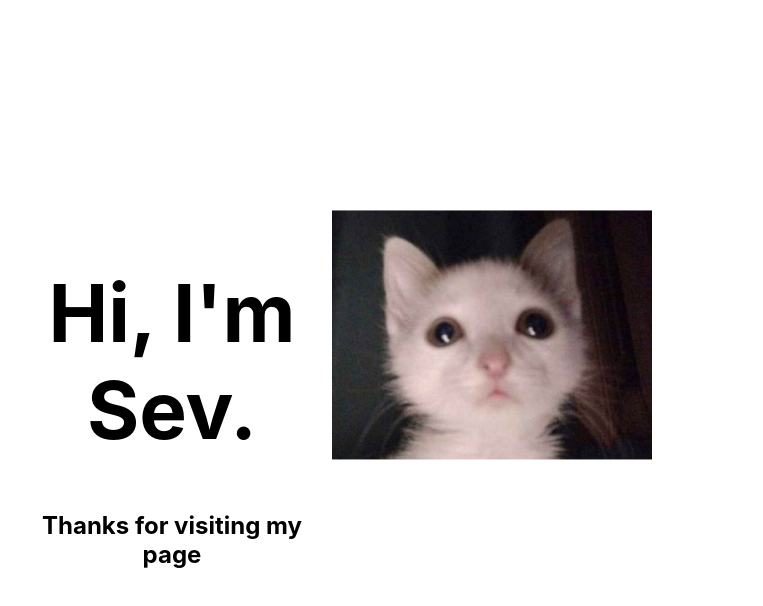
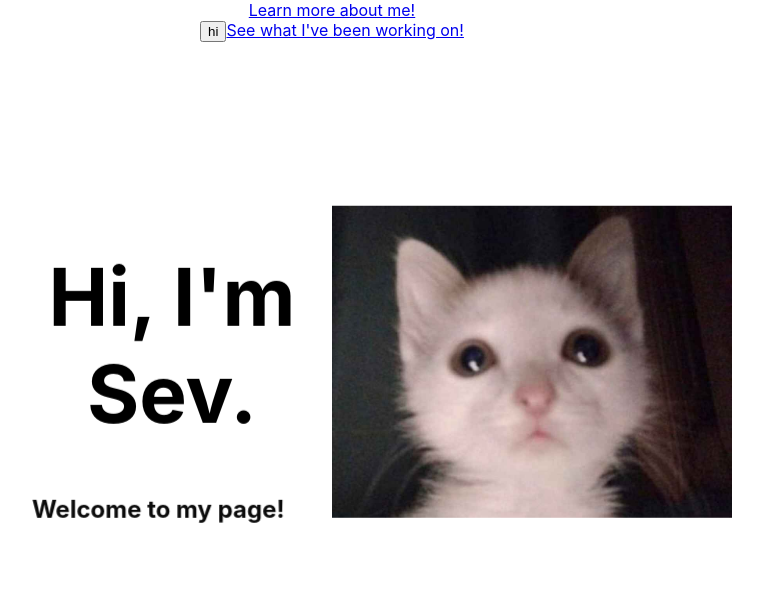
Before and after one commit to vesmor/vesmor.github.io, a React (Create React App) app: page / in a window 1280 px wide. Shown: the top 606 px of the page, without its empty margins (308-1071 px from the left). Built offline with nearby package versions, Linux system fonts and the light colour scheme.

Commit message:
animating landing page wip

```diff
--- a/src/pages/LandingPage/LandingPage.css
+++ b/src/pages/LandingPage/LandingPage.css
@@ -10,18 +10,56 @@
     display: inline-block;
     width: 50%;
 }
-.header-plate h1 {
+
+.name-plate {
+    animation: nameSlideIn 2s;
+    animation-delay: 2s;
+    animation-fill-mode: both;
+}
+.name-plate h1 {
     font-size: 80px;
 }
 
+.links-plate {
+    animation: nameSlideIn 2s;
+    animation-delay: 4s;
+    animation-fill-mode: both;
+}
+
 .graphics-plate{
-    vertical-align: top;
+    /* vertical-align: top; */
     display: inline-block;
     width:50%;
-    height: 300px;
+    height: 400px;
+    animation: moveGraphicOver 2s;
 }
 
 .graphics-plate img{
-    max-width: 100%;
-    max-height: 100%;
+    max-width: 400px;
+    max-height: 400px;
 }
+
+@keyframes nameSlideIn {
+    0% {
+        opacity: 0;
+        filter: blur(5px);
+        transform: translateX(-100%)
+    }
+    100% {
+        opacity: 1;
+        filter: blur(0);
+        transform: translateX(0)
+    }
+}
+
+@keyframes moveGraphicOver {
+    0% {
+        transform: translateX(-50%);
+    }
+    50% {
+        transform: translateX(-50%);
+    }
+    100% {
+        transform: translateX(0);
+    }
+}
--- a/src/pages/LandingPage/LandingPage.tsx
+++ b/src/pages/LandingPage/LandingPage.tsx
@@ -7,11 +7,11 @@ function LandingPage() {
 
       <div className="introduction-plate">
         <div className='header-plate'>
-          <div>
+          <div className='name-plate'>
             <h1>Hi, I'm Sev.</h1>
           </div>
           <div className="links-plate">
-            <h2>Thanks for visiting my page</h2>
+            <h2>Welcome to my page!</h2>
           </div>
         </div>
 
@@ -21,6 +21,16 @@ function LandingPage() {
 
       </div>
 
+      <div className="information-plate">
+        <div className='aboutme'>
+          <a href="/about">Learn more about me!</a>
+        </div>
+        <div className='aboutme'>
+          <button>hi</button>
+          <a href="/projects">See what I've been working on!</a>
+        </div>
+      </div>
+
 
     </div>
   );
```
Also changed, not shown: src/pages/LandingPage/LandingPageNo.txt (added).
